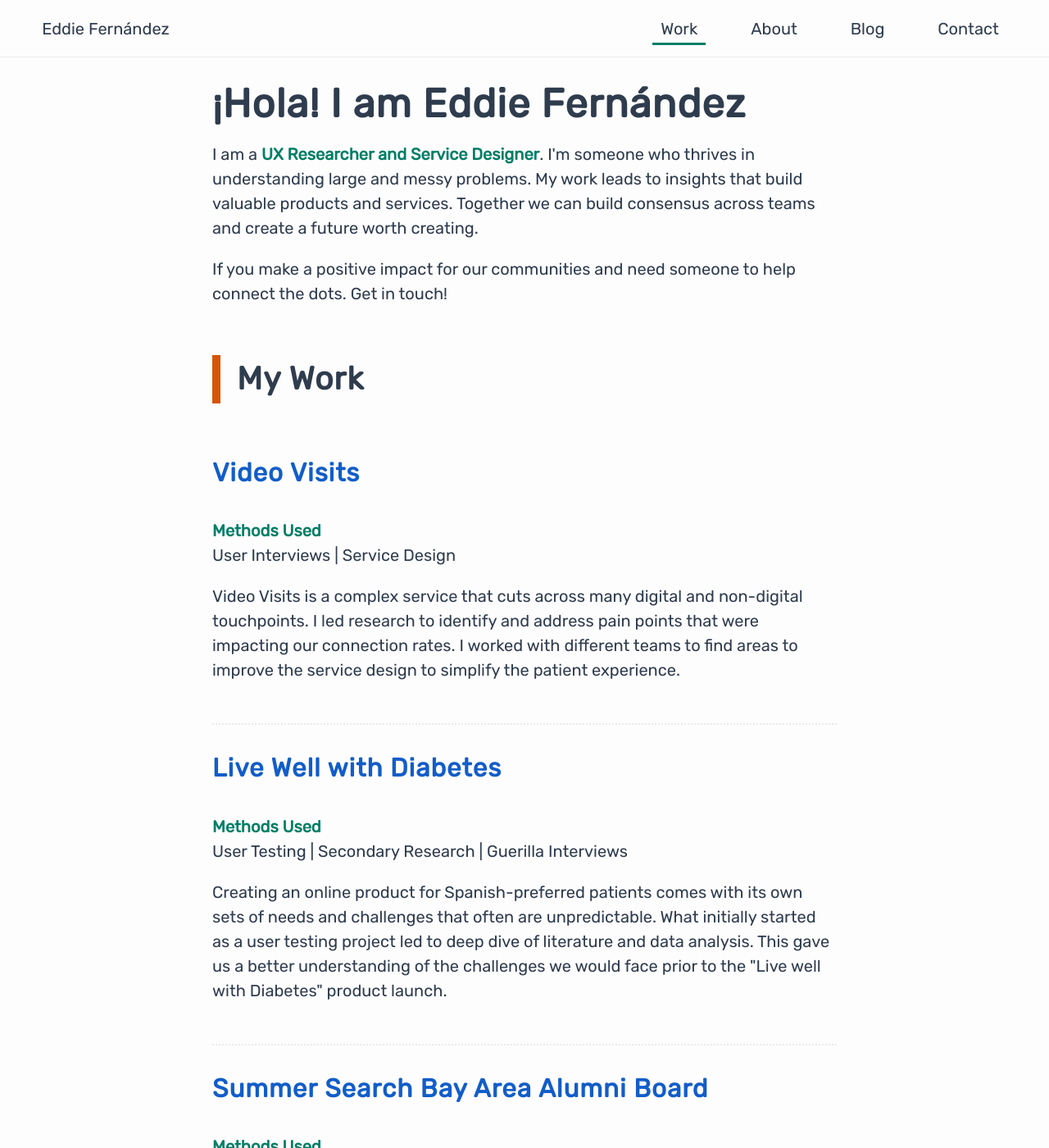
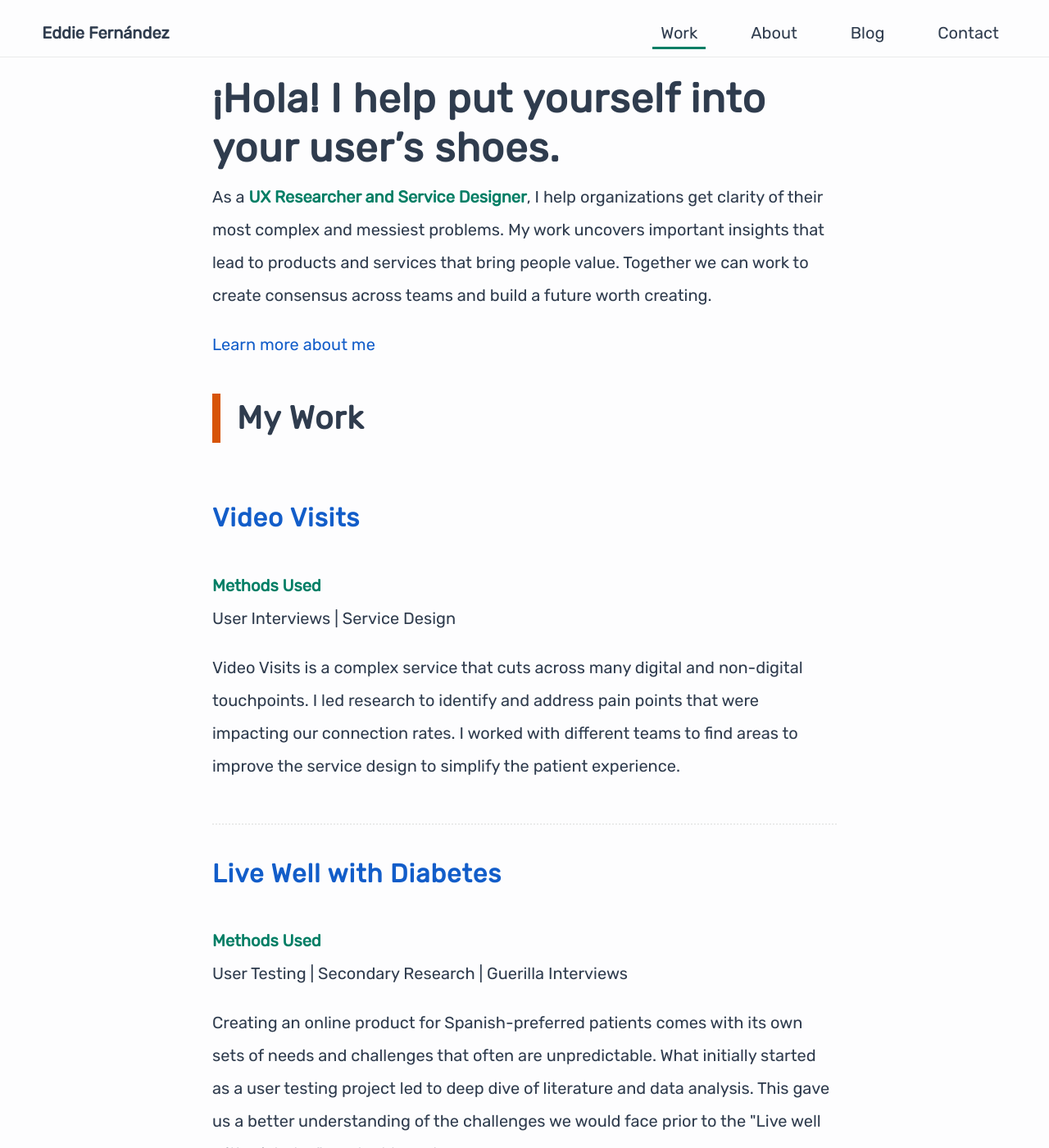
Before and after one commit to edfernan/edfernan.github.io, a Jekyll site: the page built from index.html, in a window 1280 px wide and 1400 px high. Shown: the whole window at 82% size. Built offline with Jekyll 4.4.1, drawn with Linux system fonts in a browser that asks for light colours.

Commit message:
Updated intro

```diff
--- a/_includes/header.html
+++ b/_includes/header.html
@@ -1,6 +1,6 @@
 <header>
   <nav>
-    <p class="nav-name left-col"><a href="/">Eddie Fern&aacute;ndez</a></p>
+    <p class="nav-name left-col bold"><a href="/">Eddie Fern&aacute;ndez</a></p>
     <ul class="nav-options right-2-col">
       {% if page.url == "/" %}
         <li><a href="/" class="active">Work</a></li>
--- a/_sass/_base.scss
+++ b/_sass/_base.scss
@@ -14,7 +14,7 @@ $gap3: 3rem;
 $type-light: #F8F9FA;
 $type-mid: #666666;
 $type-dark: #2F3C4E;
-$line-height: $gap15;
+$line-height: $gap2;
 $body-font: 'Rubik', sans-serif;
 $heading-font: 'Rubik', sans-serif;
 
--- a/_sass/_layout.scss
+++ b/_sass/_layout.scss
@@ -15,7 +15,7 @@ p, h1, h2, h3, h4, .text1, .text2, .text3, .text4 {
   margin-top: 0;
 }
 
-article, p, .blog {
+article, p, .blog, .max-text-width {
   max-width: 60ch;
 }
 
@@ -25,7 +25,7 @@ article, p, .blog {
 
 h1, h2, h3, h4 {
   font-family: $heading-font;
-  line-height: 1.5em;
+  line-height: $gap3;
   letter-spacing: 1px;
 }
 
--- a/about/index.html
+++ b/about/index.html
@@ -5,7 +5,7 @@ description: A brief look at Eddie Fernandez's background in UX and
 
 <section class="full-col align-center-horiz">
   <h1 class="styled-header">About Me</h1>
-  <p>As a native of the Napa Valley, people always asked if my family owned a winery. They didn't and I likely won't either in my lifetime. I did however spend part of my childhood living on a vineyard taking  my mom's cooking to my dad during lunch hour on a little blue bicycle. Being the son of immigrants provided me with experiences that were personally ordinary yet provided me a perspective to view problems from a different lense. With hard work and supportive people who invested in me along the way, I now work in user experience and service design trying to unravel complex problems to build a better tomorrow.</p>
+  <p>Being born and raised in the Napa Valley, people always asked if my family owned a winery. They didn't and I likely won't either in my lifetime. I did however spend part of my childhood living on a vineyard taking my mom's cooking to my dad during lunch hour on a little blue bicycle. Being the son of immigrants provided me with experiences and perspectives that were ordinary to me yet different from what's commonly seen in the tech scene. With hard work and supportive people who invested in me along the way, I now work in user experience and service design trying to unravel complex problems to build a better tomorrow.</p>
 
   <p>In my 5 years as a UX professional, I've been fortunate enough to help Spanish-speaking patients navigate health challenges, help job-seekers apply for new career opportunities, and give back to <a href="https://www.summersearch.org/">community organizations</a>.</p>
 </section>
--- a/index.html
+++ b/index.html
@@ -3,14 +3,14 @@ layout: default
 title: Eddie Fernandez UX Researcher and Service Designer
 description: Eddie Fernandez is a UX Researcher and Service Designer based in the Bay Area.
 ---
-<section class="full-col align-center-horiz">
+<section class="full-col align-center-horiz max-text-width">
   <h1 class="zeroed-header">
-    &iexcl;Hola! I am Eddie Fern&aacute;ndez<br />
+    &iexcl;Hola! I help put yourself into your user’s shoes.<br />
   </h1>
 
-  <p>I am a <em class="inline-em">UX Researcher and Service Designer</em>. I'm someone who thrives in understanding large and messy problems. My work leads to insights that build valuable products and services. Together we can build consensus across teams and create a future worth creating.</p>
+  <p>As a <em class="inline-em">UX Researcher and Service Designer</em>, I help organizations get clarity of their most complex and messiest problems. My work uncovers important insights that lead to products and services that bring people value. Together we can work to create consensus across teams and build a future worth creating.</p>
 
-  <p>If you make a positive impact for our communities and need someone to help connect the dots. Get in touch!</p>
+  <a href="{{ "/about" | prepend: site.baseurl }}">Learn more about me</a>
 </section>
 
 <section class="full-col align-center-horiz">
@@ -25,32 +25,3 @@ description: Eddie Fernandez is a UX Researcher and Service Designer based in th
     </div>
   {% endif %} {% endfor %}
 </section>
-
-<!--
-<section class="left-2-col intro">
-  <h1 class="zeroed-header">
-    &iexcl;Hola! I am Eddie Fern&aacute;ndez<br />
-  </h1>
-
-  <p>I am a <em class="inline-em">UX Researcher and Service Designer</em>. I'm someone who thrives in understanding large and messy problems. My work leads to insights that build valuable products and services. Together we can build consensus across teams and create a future worth creating.</p>
-
-  <p>If you make a positive impact for our communities and need someone to help connect the dots. Get in touch!</p>
-</section>
-
-<section class="right-col align-center-vert">
-  {% include newPost.html %}
-</section>
-
-<section class="full-col">
-  <h2 class="full-col styled-header">My Work</h2>
-  {% for page in site.pages %} {% if page.layout == "portEntry" %}
-    <div class="project-entry">
-      <h3 class="project-title left-col"><a href="{{ page.url | prepend: site.baseurl }}" class="no-decoration-dark">{{ page.shortTitle }}</a></h3>
-      <div class="center-col align-center-horiz">
-        <p><span class="label-block">Methods Used</span>{{ page.methods }}</p>
-        <p>{{ page.description }}</p>
-      </div>
-      <a href="{{ page.url | prepend: site.baseurl }}" class="btn right-col align-center-vert align-center-horiz">View Project</a>
-    </div>
-  {% endif %} {% endfor %}
-</section> -->
```
